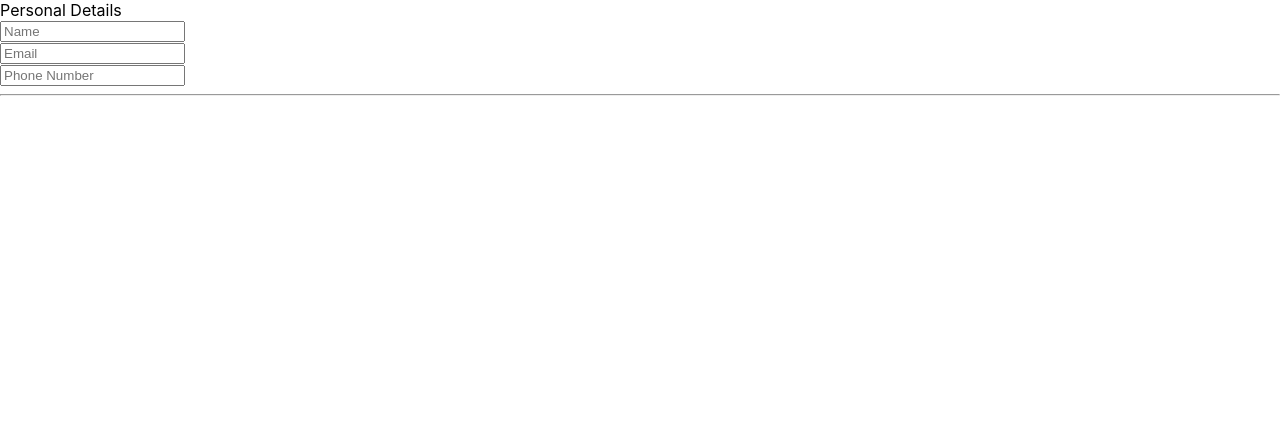
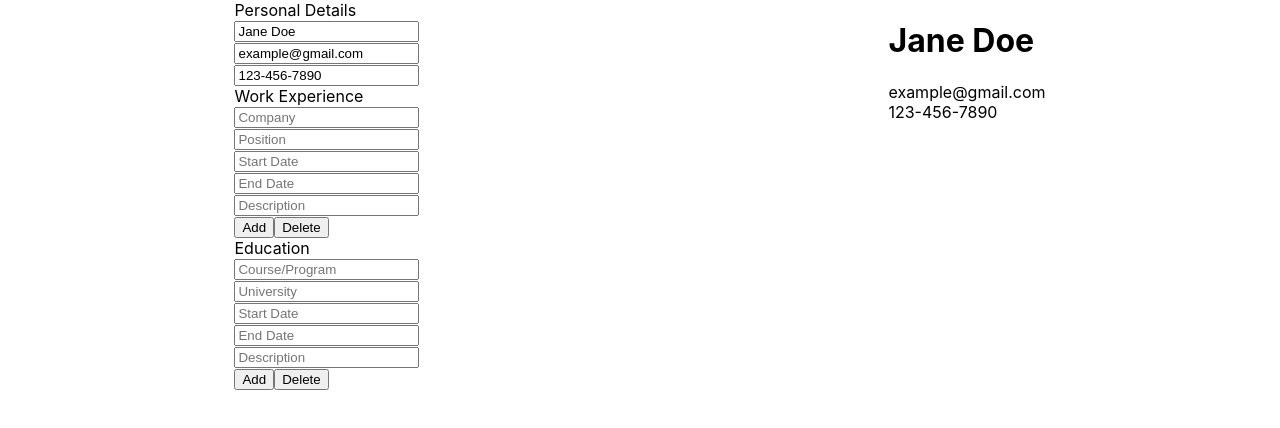
Before and after one commit to lijudu/CV-app, a React (Create React App) app in the folder cv-project/: page / in a window 1280 px wide. Shown: the top 428 px of the page. Built offline with nearby package versions, Linux system fonts and the light colour scheme; the HTML template or start-up script is replaced by a standard one.

Commit message:
Personal info functional

```diff
--- a/cv-project/src/Components/App.js
+++ b/cv-project/src/Components/App.js
@@ -1,16 +1,45 @@
-import React, { Component } from 'react';
-import Header from './Header';
+import React, { useState } from 'react';
+import PersonalInputs from './Header';
+import PersonalOutput from './HeaderOutput';
+import ExperienceInput from './ExperienceInput'
+import EducationInput from './EducationInput'
+// import Preview from './Preview'
 
-// displays inputted information into a CV preview
-class App extends Component {
-    render(){
-        return(
-            <div>
-                <Header />
+function App(){
+    const [details, setDetails] = useState({
+        name: 'Jane Doe',
+        phone: '123-456-7890',
+        email: 'example@gmail.com',
+    })
 
+    function getDetails(e) {
+        const {name, value} = e.target
+        setDetails(prevNames => ({
+            ...prevNames,
+            [name]: value
+        }))
+    }
+
+    return(
+        <div className='container'>
+            <div className='input'>
+                <PersonalInputs
+                    nameInput={details.name}
+                    numberInput={details.phone}
+                    emailInput={details.email}
+                    handleChange={getDetails}/>
+                <ExperienceInput/>
+                <EducationInput/>
             </div>
-        )
-    }
+            <div className='output'>
+                <PersonalOutput
+                    outputName={details.name}
+                    outputNumber={details.phone}
+                    outputEmail={details.email}
+                />
+            </div>
+        </div>
+    )
 }
 
 export default App
--- /dev/null
+++ b/cv-project/src/Components/EducationInput.js
@@ -0,0 +1,46 @@
+import React, { useState } from 'react';
+
+function EducationInput(){
+    return(
+        <div>
+        <form>
+            <label htmlFor='workExp'>Education</label>
+            <br/>
+            <input
+                type='text'
+                placeholder='Course/Program'
+                name='course'
+                />
+            <br/>
+            <input
+                type='text'
+                placeholder='University'
+                name='university'
+                />
+            <br/>
+            <input
+                type='text'
+                placeholder='Start Date'
+                name='startDate'
+                />
+            <br/>
+            <input
+                type='text'
+                placeholder='End Date'
+                name='endDate'
+                />
+            <br/>
+            <input
+                type='text'
+                placeholder='Description'
+                name='description'
+                />
+            <br/>
+            <button>Add</button>
+            <button>Delete</button>
+    </form>
+    </div>
+    )
+}
+
+export default EducationInput
--- /dev/null
+++ b/cv-project/src/Components/ExperienceInput.js
@@ -0,0 +1,46 @@
+import React, { useState } from 'react';
+
+function ExperienceInput(){
+    return(
+        <div>
+            <form>
+                <label htmlFor='workExp'>Work Experience</label>
+                <br/>
+                <input
+                    type='text'
+                    placeholder='Company'
+                    name='compnay'
+                    />
+                <br/>
+                <input
+                    type='text'
+                    placeholder='Position'
+                    name='position'
+                    />
+                <br/>
+                <input
+                    type='text'
+                    placeholder='Start Date'
+                    name='startDate'
+                    />
+                <br/>
+                <input
+                    type='text'
+                    placeholder='End Date'
+                    name='endDate'
+                    />
+                <br/>
+                <input
+                    type='text'
+                    placeholder='Description'
+                    name='description'
+                    />
+                <br/>
+                <button>Add</button>
+                <button>Delete</button>
+        </form>
+        </div>
+    )
+}
+
+export default ExperienceInput
--- a/cv-project/src/Components/Header.js
+++ b/cv-project/src/Components/Header.js
@@ -1,14 +1,6 @@
-import React, { useState } from 'react';
+import React from 'react';
 
-function Header() {
-
-
-    // declare state variable
-    const [name, setName] = useState('')
-    const [email, setEmail] = useState('')
-    const [number, setNumber] = useState('')
-
-
+function PersonalInputs(props) {
     return(
         <div>
         <form>
@@ -17,34 +9,31 @@ function Header() {
                 type='text'
                 placeholder='Name'
                 name='name'
-                value={name}
-                onChange={e => setName(e.target.value)}/>
+                value={props.nameInput}
+                onChange={props.handleChange}/>
             <br/>
             <input
-                type='text'
+                type='email'
                 placeholder='Email'
                 name='email'
-                value={email}
-                onChange={e => setEmail(e.target.value)}
+                value={props.emailInput}
+                onChange={props.handleChange}
                  />
             <br/>
             <input
                 type='text'
                 placeholder='Phone Number'
-                name='number'
-                value={number}
-                onChange={e => setNumber(e.target.value)}
+                name='phone'
+                value={props.numberInput}
+                onChange={props.handleChange}
                 />
             <br/>
         </form>
-        <hr/>
-        {name !== '' && <p>Your name is {name}</p>}
-        {email !== '' && <p>The email is{email}</p>}
-        {number !== '' && <p>Your number is {number}</p>}
+
         </div>
     )
 }
 
 
 
-export default Header;
+export default PersonalInputs;
--- /dev/null
+++ b/cv-project/src/Components/HeaderOutput.js
@@ -0,0 +1,13 @@
+import React from 'react'
+
+function PersonalOutput(props){
+    return(
+        <div>
+            <h1>{props.outputName}</h1>
+            <div>{props.outputEmail}</div>
+            <div>{props.outputNumber}</div>
+        </div>
+    )
+}
+
+export default PersonalOutput
--- a/cv-project/src/index.css
+++ b/cv-project/src/index.css
@@ -11,3 +11,8 @@ code {
   font-family: source-code-pro, Menlo, Monaco, Consolas, 'Courier New',
     monospace;
 }
+
+.container{
+  display: flex;
+  justify-content: space-around;
+}
```
